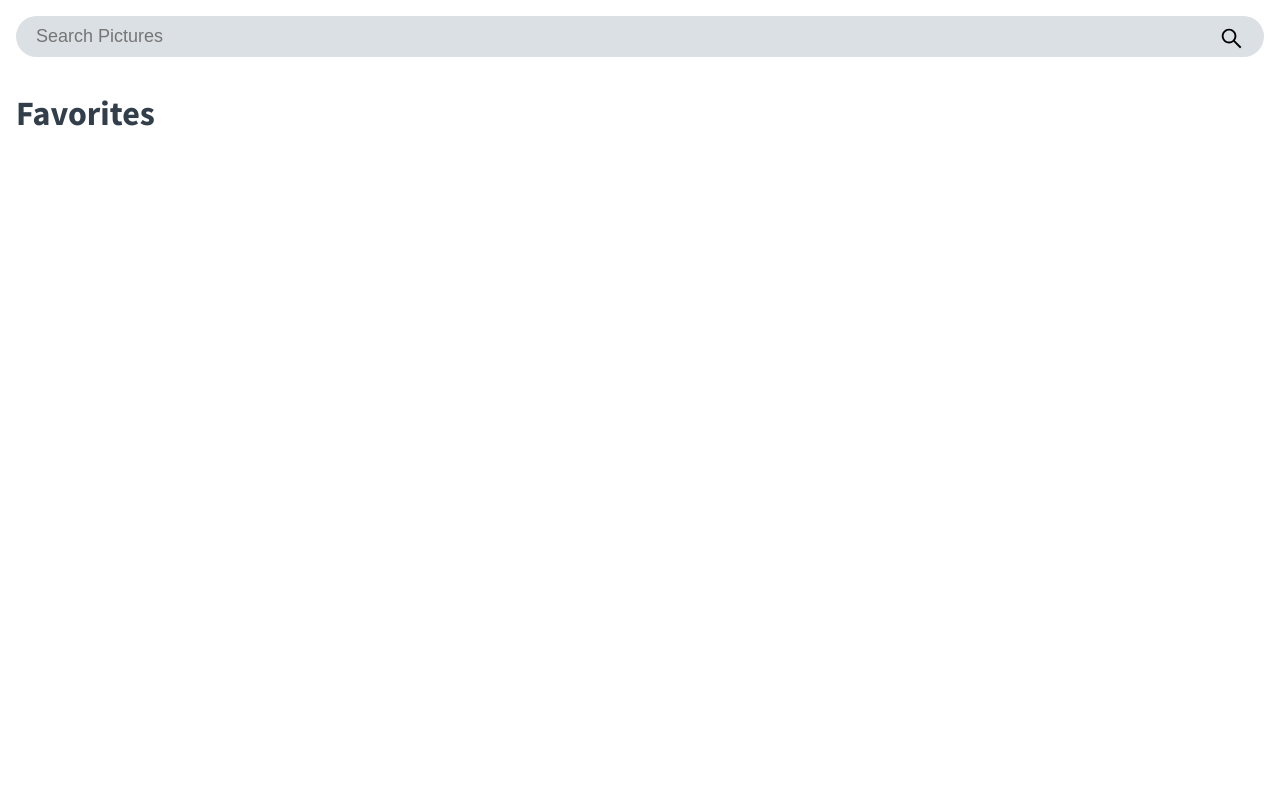
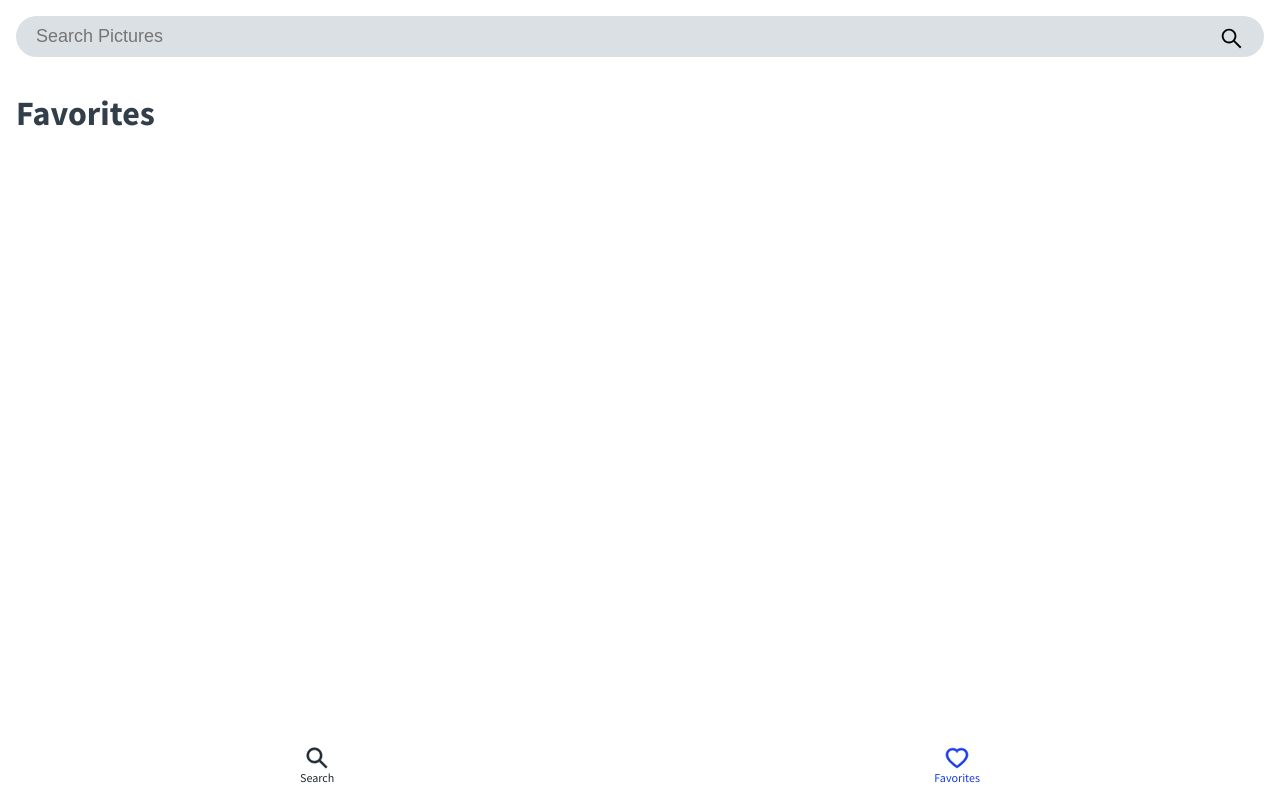
Before and after one commit to flaviaferri/photo-app, a Next.js app: page /favorites in a window 1280 px wide. Built offline with nearby package versions, Linux system fonts and the light colour scheme; what unsplash-js would draw is missing.

Commit message:
Fix links

```diff
--- /dev/null
+++ b/components/Footer/index.js
@@ -0,0 +1,63 @@
+import React from "react";
+import { useRouter } from "next/router";
+import { css } from "@emotion/react";
+import styled from "@emotion/styled";
+import Link from "next/link";
+import { AiOutlineSearch, AiOutlineHeart } from "react-icons/ai";
+
+const Wrapper = styled.footer(
+  () => css`
+    display: flex;
+    align-items: center;
+    justify-content: space-around;
+    background: rgb(255 255 255 / 84%);
+    height: 8rem;
+    position: fixed;
+    width: 100%;
+    bottom: 0;
+  `
+);
+
+const ButtonWrapper = styled.div(
+  () => css`
+    display: flex;
+    flex-direction: column;
+    align-items: center;
+  `
+);
+
+const LinkElement = styled.a(
+  ({ isActive, theme }) => css`
+    display: flex;
+    flex-direction: column;
+    align-items: center;
+    font-size: 1.2rem;
+    line-height: 1.4rem;
+    margin-top: 0.95rem;
+    text-decoration: none;
+    color: ${isActive ? theme.colors.blue : theme.colors.black};
+  `
+);
+
+export default function Footer() {
+  const { asPath } = useRouter();
+
+  const isActive = (href) => asPath === href;
+
+  return (
+    <Wrapper>
+      <Link href="/" passHref>
+        <LinkElement isActive={isActive("/")}>
+          <AiOutlineSearch size="26" strokeWidth="25" />
+          Search
+        </LinkElement>
+      </Link>
+      <Link href="/favorites" passHref>
+        <LinkElement isActive={isActive("/favorites")}>
+          <AiOutlineHeart size="26" strokeWidth="25" />
+          Favorites
+        </LinkElement>
+      </Link>
+    </Wrapper>
+  );
+}
--- a/components/Photos/index.js
+++ b/components/Photos/index.js
@@ -68,6 +68,12 @@ const FillHeart = styled(AiFillHeart)(
   `
 );
 
+const LinkElement = styled.a(
+  () => css`
+    text-decoration: none;
+  `
+);
+
 export default function Photos({ pictures, handleLoadMore }) {
   const [isFavorite, setIsFavorite] = useState("");
 
@@ -105,8 +111,6 @@ export default function Photos({ pictures, handleLoadMore }) {
     setIsFavorite(`${id}`);
   };
 
-  debugger;
-
   if (pictures.length === 0) {
     return null;
   }
@@ -122,8 +126,10 @@ export default function Photos({ pictures, handleLoadMore }) {
         <Wrapper>
           {pictures?.map((picture) => (
             <PicWrapper key={picture?.id}>
-              <Link href={`/detail/${picture?.id}`}>
-                <Pic url={picture?.urls?.small} />
+              <Link href={`/detail/${picture?.id}`} passHref>
+                <LinkElement>
+                  <Pic url={picture?.urls?.small} />
+                </LinkElement>
               </Link>
 
               <WrapperIcon
--- a/pages/detail/[id].js
+++ b/pages/detail/[id].js
@@ -5,6 +5,7 @@ import styled from "@emotion/styled";
 import { createApi, toJson } from "unsplash-js";
 
 import Back from "../../components/Icons/Back";
+import Footer from "../../components/Footer";
 
 const unsplash = createApi({
   accessKey: "cDNJxPq6O_eVRv4YQII_WcC5cJww3chv5pHoGTvsTYY",
@@ -114,6 +115,7 @@ export default function Detail() {
           <Data>{picture?.likes || "Unknown"}</Data>
         </Column>
       </Row>
+      <Footer />
     </>
   );
 }
--- a/pages/favorites/index.js
+++ b/pages/favorites/index.js
@@ -5,6 +5,7 @@ import Photos from "../../components/Photos";
 import Input from "../../components/Input";
 import Main from "../../components/Main";
 import Title from "../../components/Title";
+import Footer from "../../components/Footer";
 
 const unsplash = createApi({
   accessKey: "cDNJxPq6O_eVRv4YQII_WcC5cJww3chv5pHoGTvsTYY",
@@ -51,6 +52,7 @@ export default function Detail() {
         <Title>Favorites</Title>
         <Photos pictures={pictures} />
       </Main>
+      <Footer />
     </>
   );
 }
```
Also changed, not shown: pages/index.js (+5 -3 lines).
